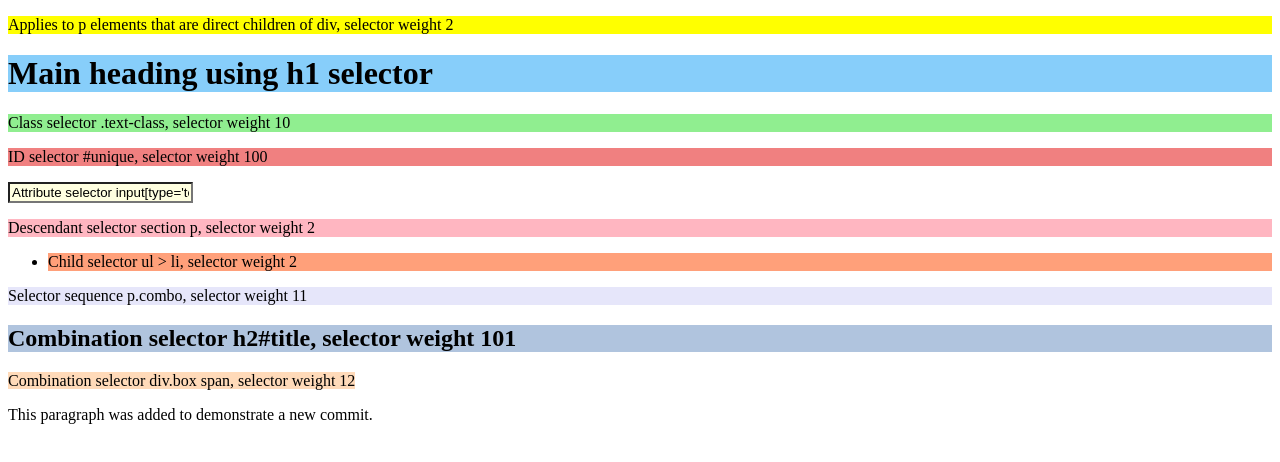
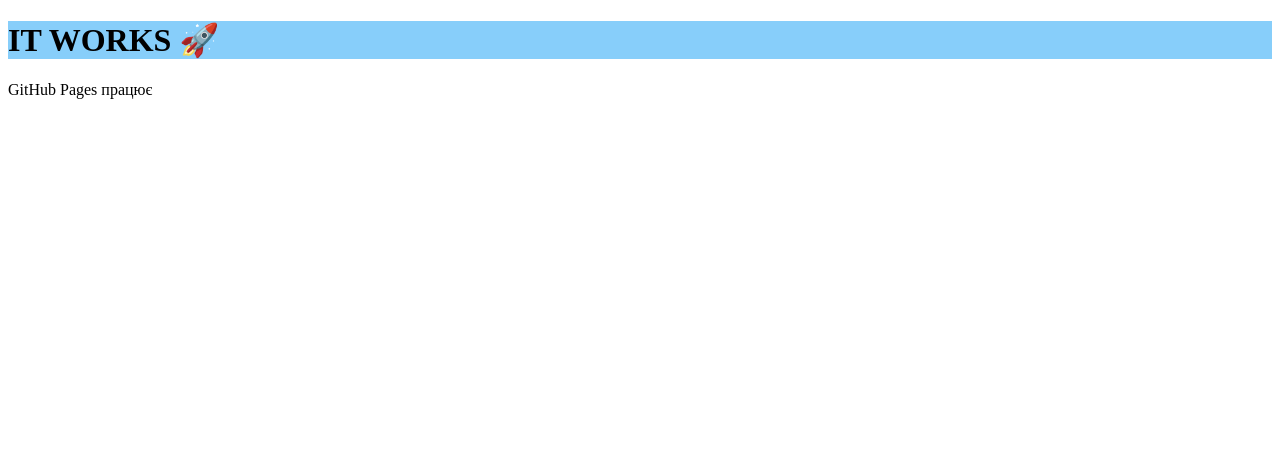
Before and after one commit to Marjana0913/homework5, a plain HTML site: page index.html in a window 1280 px wide. Drawn offline with Linux system fonts and the light colour scheme.

Commit message:
Fix HTML structure for GitHub Pages

```diff
--- a/index.html
+++ b/index.html
@@ -1,50 +1,14 @@
 <!DOCTYPE html>
 <html lang="en">
 <head>
-    <meta charset="UTF-8">
-    <title>Homework 4</title>
-    <link rel="stylesheet" href="style.css">
+  <meta charset="UTF-8">
+  <title>Homework 5</title>
+  <link rel="stylesheet" href="style.css">
 </head>
-
 <body>
 
-    <!-- ALL YOUR CONTENT GOES HERE -->
+  <h1>IT WORKS 🚀</h1>
+  <p>GitHub Pages працює</p>
 
-    <div>
-        <p>Applies to p elements that are direct children of div, selector weight 2</p>
-    </div>
-
-    <h1>Main heading using h1 selector</h1>
-
-    <p class="text-class">
-        Class selector .text-class, selector weight 10
-    </p>
-
-    <p id="unique">
-        ID selector #unique, selector weight 100
-    </p>
-
-    <input type="text" value="Attribute selector input[type='text'], selector weight 11">
-
-    <section>
-        <p>Descendant selector section p, selector weight 2</p>
-    </section>
-
-    <ul>
-        <li>Child selector ul > li, selector weight 2</li>
-    </ul>
-
-    <p class="combo">
-        Selector sequence p.combo, selector weight 11
-    </p>
-
-    <h2 id="title">
-        Combination selector h2#title, selector weight 101
-    </h2>
-
-    <div class="box">
-        <span>Combination selector div.box span, selector weight 12</span>
-    </div>
-<p>This paragraph was added to demonstrate a new commit.</p>
 </body>
 </html>
```
